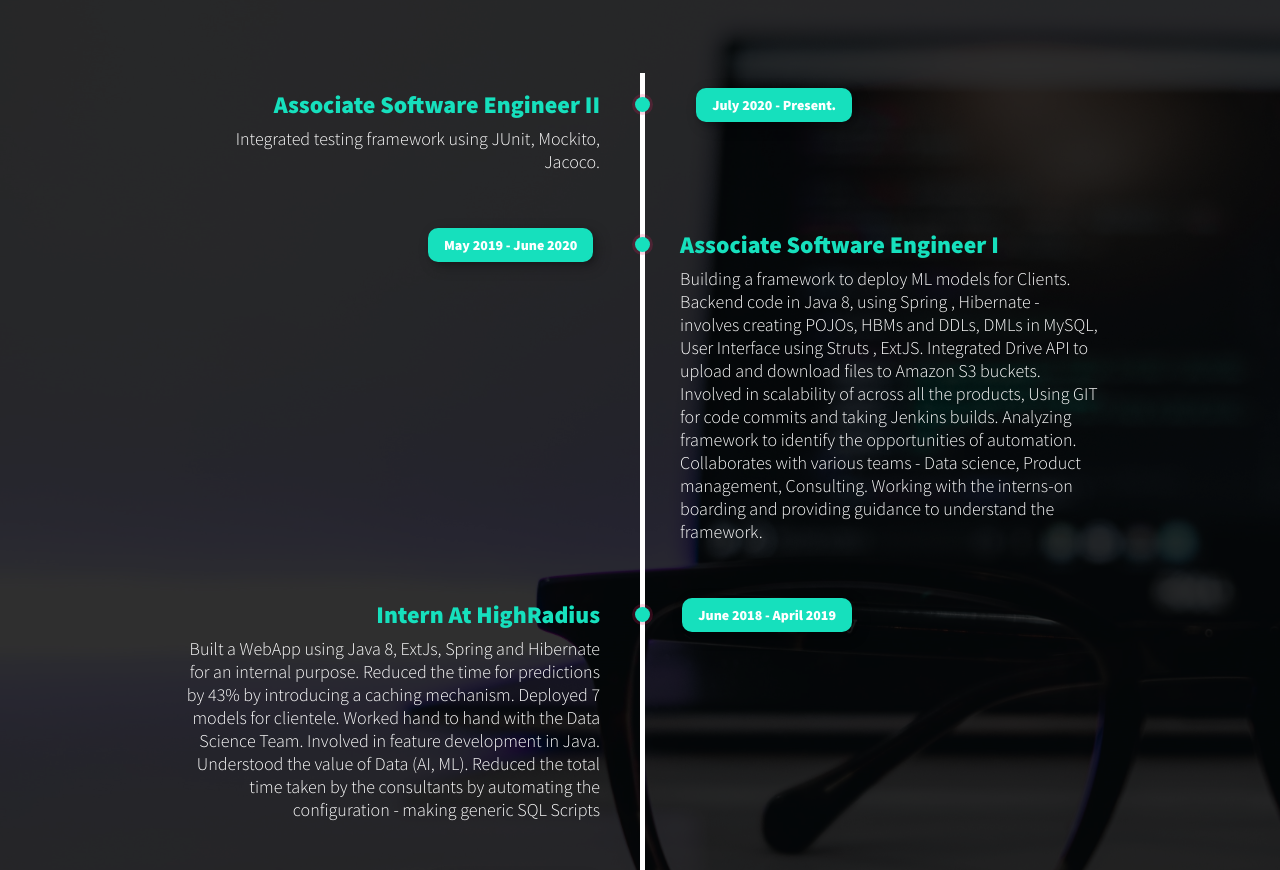
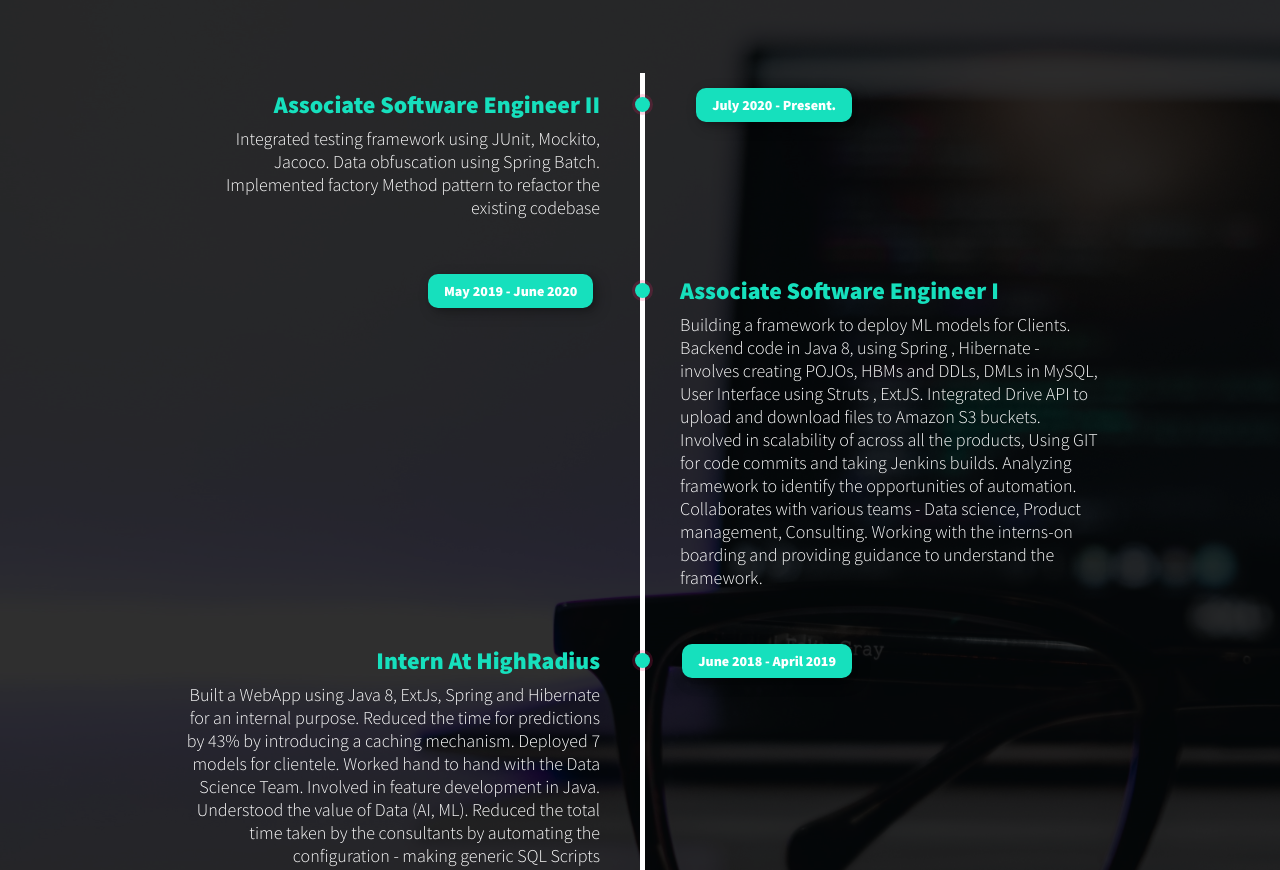
Before and after one commit to silversteak/dev-portfolio, a plain HTML site: page index.html in a window 1280 px wide. Shown: the part 2000-2870 px from the top of the page. Drawn offline with nearby package versions, Linux system fonts and the light colour scheme.

Commit message:
RIV_1001_V2
Updated the master branch

```diff
--- a/index.html
+++ b/index.html
@@ -99,7 +99,7 @@
                     <div class="content">
                         <h3>Associate Software Engineer II</h3>
                         <p>
-                            Integrated testing framework using JUnit, Mockito, Jacoco.
+                            Integrated testing framework using JUnit, Mockito, Jacoco. Data obfuscation using Spring Batch. Implemented factory Method pattern to refactor the existing codebase
                         </p>
                     </div>
                     <div class="time">
```
